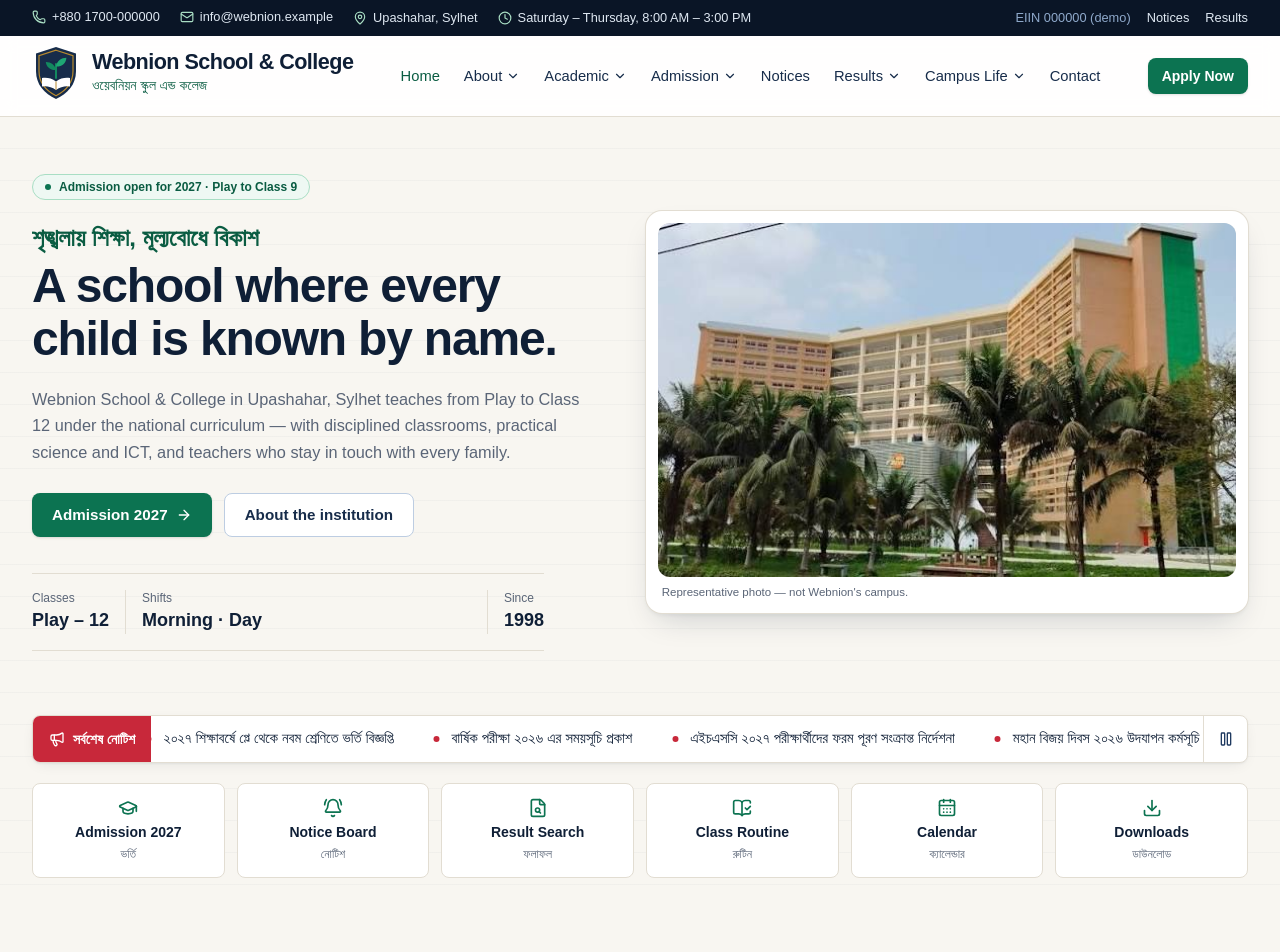
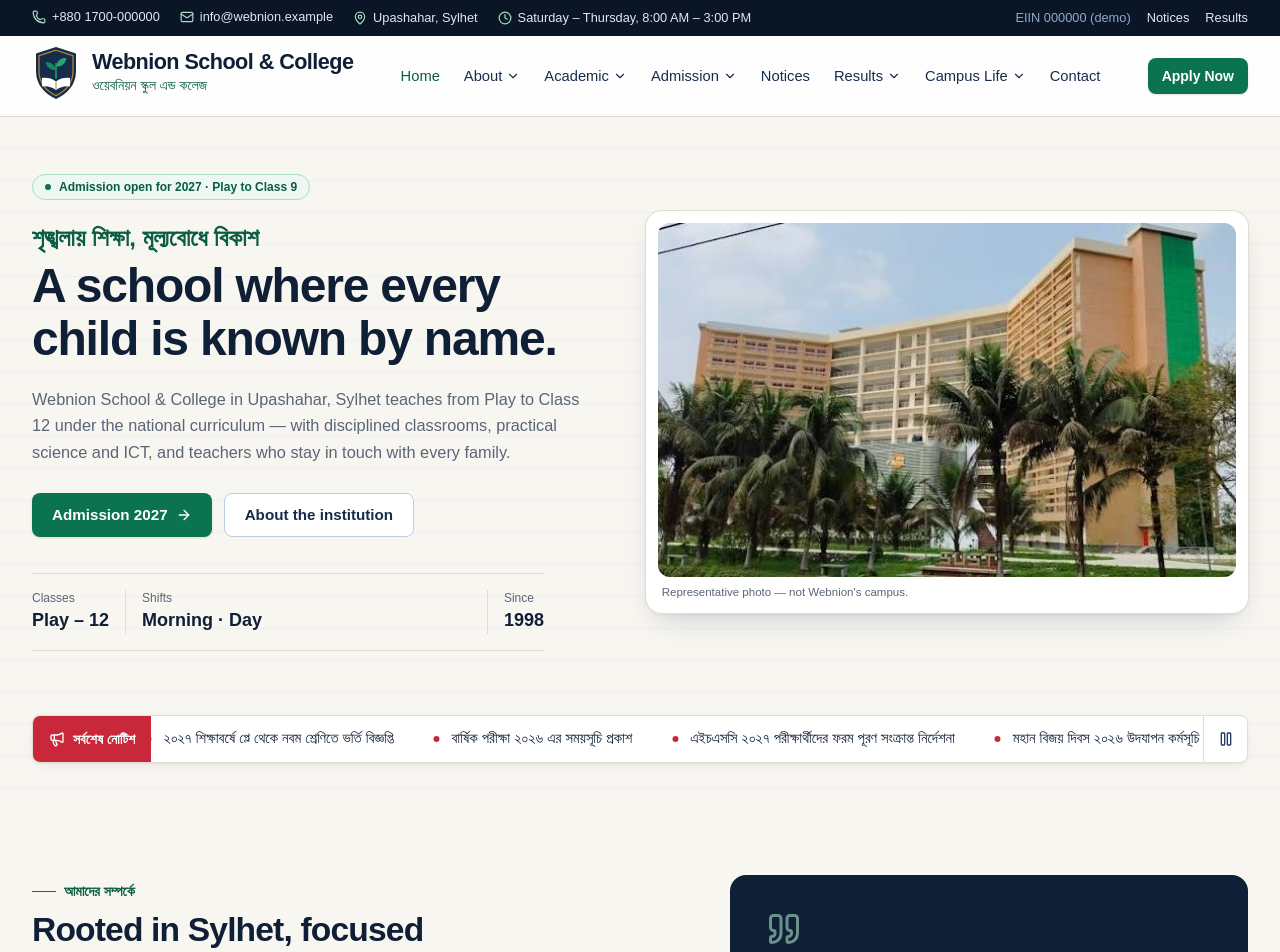
Before and after one commit to thowfique041/myschool-project, a Next.js app: page / in a window 1280 px wide. Shown: the top 952 px of the page. Built offline with nearby package versions, Linux system fonts and the light colour scheme; a web font is replaced by a local one.

Commit message:
feat: remove quick access tiles from the homepage hero

```diff
--- a/src/components/home/Hero.tsx
+++ b/src/components/home/Hero.tsx
@@ -1,20 +1,10 @@
-import Link from "next/link";
-import { ArrowRight, BellRing, BookOpenCheck, CalendarDays, Download, FileSearch, GraduationCap } from "lucide-react";
+import { ArrowRight } from "lucide-react";
 import { ButtonLink } from "@/components/ui/primitives";
 import { HeroIntro, NoticeTicker } from "./motion-bits";
 import { Picture } from "@/components/ui/Picture";
 import { images } from "@/data/images";
 import { sortedNotices } from "@/data/notices";
 import { site } from "@/data/site";
-
-const quickLinks = [
-  { label: "Admission 2027", labelBn: "ভর্তি", href: "/admission", icon: GraduationCap },
-  { label: "Notice Board", labelBn: "নোটিশ", href: "/notices", icon: BellRing },
-  { label: "Result Search", labelBn: "ফলাফল", href: "/results", icon: FileSearch },
-  { label: "Class Routine", labelBn: "রুটিন", href: "/academic#routine", icon: BookOpenCheck },
-  { label: "Calendar", labelBn: "ক্যালেন্ডার", href: "/calendar", icon: CalendarDays },
-  { label: "Downloads", labelBn: "ডাউনলোড", href: "/notices#downloads", icon: Download },
-];
 
 export function Hero() {
   return (
@@ -79,24 +69,6 @@ export function Hero() {
 
       <div className="container-page relative pb-8">
         <NoticeTicker notices={sortedNotices} />
-        <nav aria-label="Quick access" className="mt-5">
-          <ul className="grid grid-cols-3 gap-2 sm:grid-cols-6 sm:gap-3">
-            {quickLinks.map(({ label, labelBn, href, icon: Icon }) => (
-              <li key={href}>
-                <Link
-                  href={href}
-                  className="group flex h-full flex-col items-center gap-1.5 rounded-lg border border-line bg-white px-2 py-3.5 text-center transition-colors hover:border-leaf-200 hover:bg-leaf-50"
-                >
-                  <Icon aria-hidden className="size-5 text-leaf-600" />
-                  <span className="text-[0.8rem] leading-tight font-semibold text-navy-900 sm:text-sm">{label}</span>
-                  <span lang="bn" className="hidden text-xs text-muted sm:block" style={{ lineHeight: 1.3 }}>
-                    {labelBn}
-                  </span>
-                </Link>
-              </li>
-            ))}
-          </ul>
-        </nav>
       </div>
     </section>
   );
```
